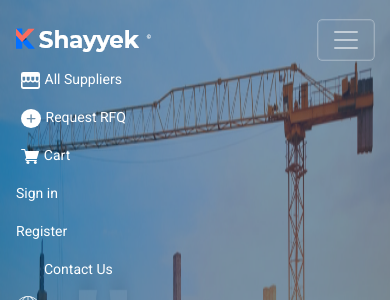
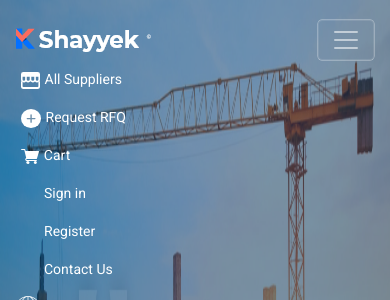
Before and after one commit to nour-gamal/Shayyek, a React (Create React App) app: page / in a window 390 px wide. Both pictures are taken after a click on the button 346 px from the left and 40 px from the top of the page. Shown: the top 300 px of the page. Built offline with nearby package versions, Linux system fonts and the light colour scheme; no server answers.

Commit message:
finish signup

```diff
--- a/src/Modules/Common/Navbar/GuestNav.js
+++ b/src/Modules/Common/Navbar/GuestNav.js
@@ -29,10 +29,13 @@ function GuestNav() {
 					</Nav.Link>
 				</div>
 				<div className="d-flex  actionNav">
-					<Link to="/loginByEmail" className="nav-link">
+					<Link to="/loginByEmail" className="nav-link pl-28 pr-28">
 						{currentLocal.navbar.signin}
 					</Link>
-					<Link to="/registration" className="nav-link register_btn">
+					<Link
+						to="/registration"
+						className="nav-link register_btn pl-28 pr-28"
+					>
 						{/* <Nav.Link href="/registration"> */}
 						{currentLocal.navbar.register}
 					</Link>
--- a/src/Modules/Common/Navbar/Navbar.css
+++ b/src/Modules/Common/Navbar/Navbar.css
@@ -218,8 +218,6 @@
 		background: none;
 		margin-left: unset !important;
 		margin-right: unset !important;
-		padding-right: unset !important;
-		padding-left: unset !important;
 	}
 }
 @media (min-width: 992px) {
--- a/src/Resources/English.js
+++ b/src/Resources/English.js
@@ -15,7 +15,7 @@ export const en = {
 		field: "Field",
 		description: "Description",
 		country: "Country",
-		governorate: "Government",
+		governorate: "Governorate",
 		address: "Address",
 		companyPhoneNumber: "Company Phone Number",
 		commercialRecord: "Commercial Record ",
```
